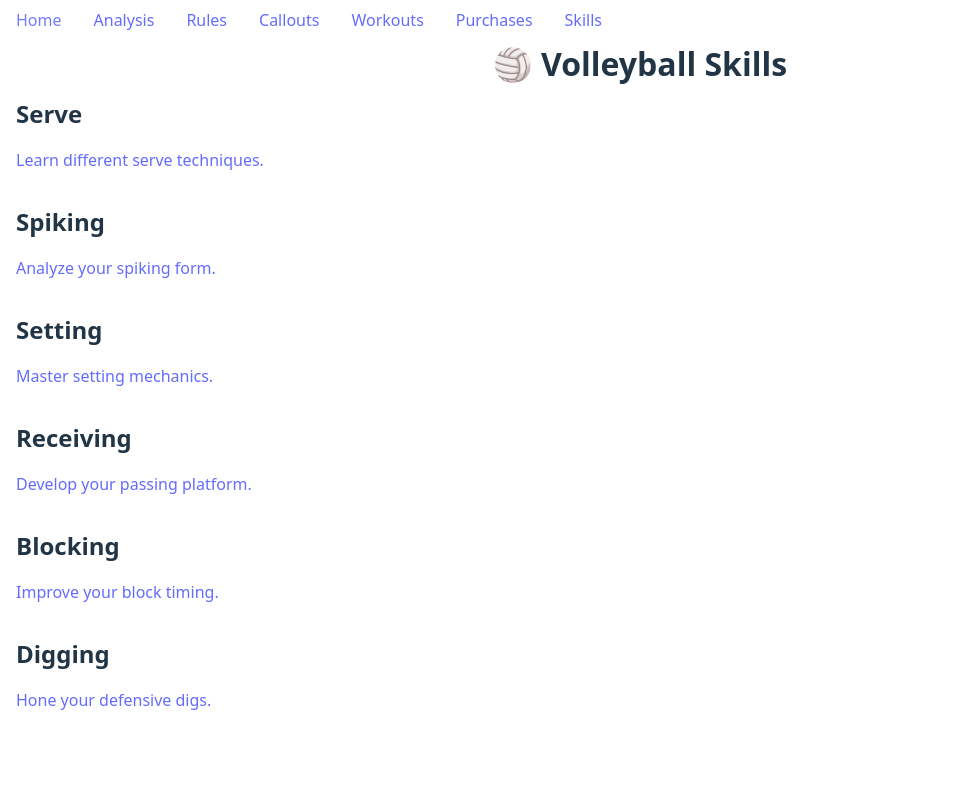
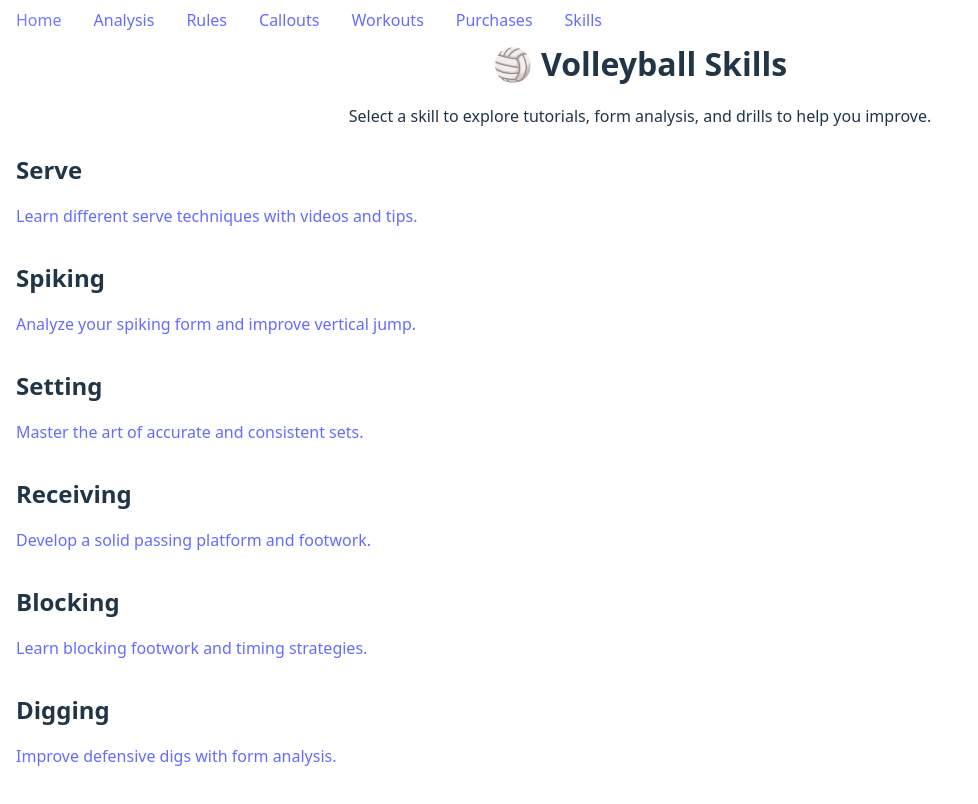
Before and after one commit to blueweriy/volleyball-ai-website, a React (Vite) app: page /skills in a window 1280 px wide. Shown: the top 804 px of the page, without its empty margins (0-978 px from the left). Built offline with nearby package versions, Linux system fonts and the light colour scheme.

Commit message:
Update Skills.jsx

```diff
--- a/src/pages/Skills.jsx
+++ b/src/pages/Skills.jsx
@@ -3,18 +3,46 @@ import React from 'react';
 import { Link } from 'react-router-dom';
 
 const skills = [
-  { title: 'Serve',     to: '/skills/serve',   description: 'Learn different serve techniques.' },
-  { title: 'Spiking',   to: '/skills/spike',   description: 'Analyze your spiking form.' },
-  { title: 'Setting',   to: '/skills/set',     description: 'Master setting mechanics.' },
-  { title: 'Receiving', to: '/skills/receive', description: 'Develop your passing platform.' },
-  { title: 'Blocking',  to: '/skills/block',   description: 'Improve your block timing.' },
-  { title: 'Digging',   to: '/skills/dig',     description: 'Hone your defensive digs.' },
+  {
+    title: 'Serve',
+    to: '/skills/serve',
+    description: 'Learn different serve techniques with videos and tips.'
+  },
+  {
+    title: 'Spiking',
+    to: '/skills/spike',
+    description: 'Analyze your spiking form and improve vertical jump.'
+  },
+  {
+    title: 'Setting',
+    to: '/skills/set',
+    description: 'Master the art of accurate and consistent sets.'
+  },
+  {
+    title: 'Receiving',
+    to: '/skills/receive',
+    description: 'Develop a solid passing platform and footwork.'
+  },
+  {
+    title: 'Blocking',
+    to: '/skills/block',
+    description: 'Learn blocking footwork and timing strategies.'
+  },
+  {
+    title: 'Digging',
+    to: '/skills/dig',
+    description: 'Improve defensive digs with form analysis.'
+  }
 ];
 
 export default function Skills() {
   return (
     <div className="min-h-screen bg-gray-900 text-white p-8">
       <h1 className="text-4xl font-extrabold mb-6 text-center">🏐 Volleyball Skills</h1>
+      <p className="text-lg mb-8 text-center max-w-2xl mx-auto">
+        Select a skill to explore tutorials, form analysis, and drills to help you improve.
+      </p>
+
       <div className="grid grid-cols-1 sm:grid-cols-2 lg:grid-cols-3 gap-6">
         {skills.map(({ title, to, description }) => (
           <Link
```
